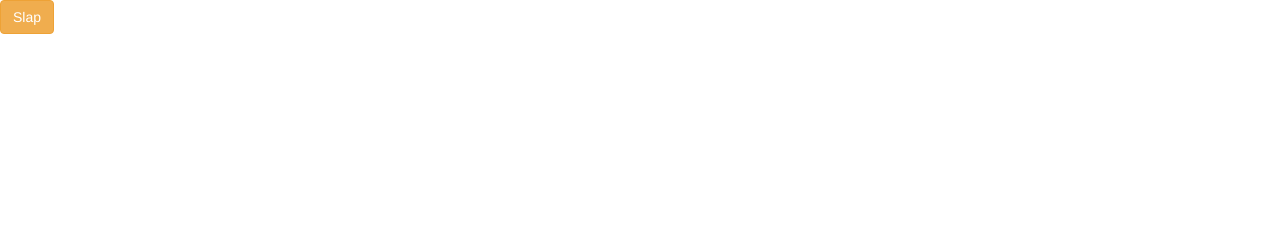
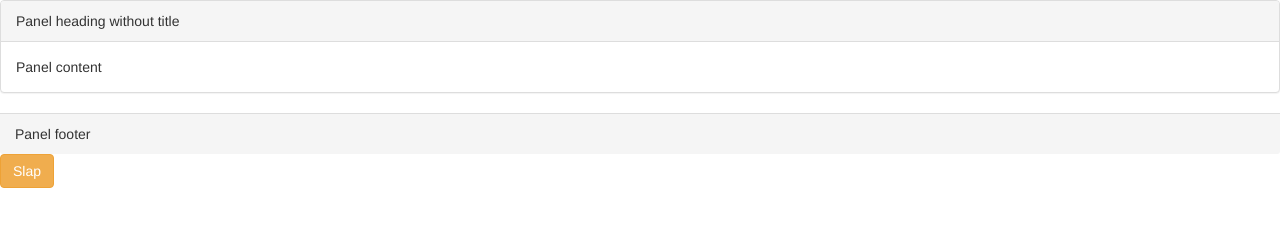
Before and after one commit to kenwilcox/TheObjectGame, a plain HTML site: page index.html in a window 1280 px wide. Drawn offline with nearby package versions, Linux system fonts and the light colour scheme.

Commit message:
Added panels

```diff
--- a/index.html
+++ b/index.html
@@ -1,25 +1,33 @@
 <!DOCTYPE html>
 <html lang="en">
+
 <head>
-        <title> Slap Game Igor and Kurt</title>
-        <meta name="viewport" content="width=device-width, initial-scale=1.0">
-        <link type="text/css" href="css/bootstrap.min.css" rel="stylesheet">
-        <link type="text/css"" href="css/game.css" rel="stylesheet">
+    <title> Slap Game Igor and Kurt</title>
+    <meta name="viewport" content="width=device-width, initial-scale=1.0">
+    <link type="text/css" href="css/bootstrap.min.css" rel="stylesheet">
+    <link type="text/css" " href="css/game.css " rel="stylesheet ">
     </head>
 <body>
+<div class="panel panel-default ">
+  <div class="panel-heading ">Panel heading without title</div>
+  <div class="panel-body ">
+    Panel content
+  </div>
+</div>
+<div class="panel-footer ">Panel footer</div>
+</div>
 
-
-<button type="button" class="btn btn-warning"> Slap </button>
+<button type="button " class="btn btn-warning "> Slap </button>
 
 
 
 
 
-<script src="http://code.jquery.com/jquery-1.9.1.js">
+<script src="http://code.jquery.com/jquery-1.9.1.js ">
        </script>
-       <script src="js/bootstrap.js">
+       <script src="js/bootstrap.js ">
        </script>
-       <script src="js/game.js"></script>
+       <script src="js/game.js "></script>
 
 
 
```
